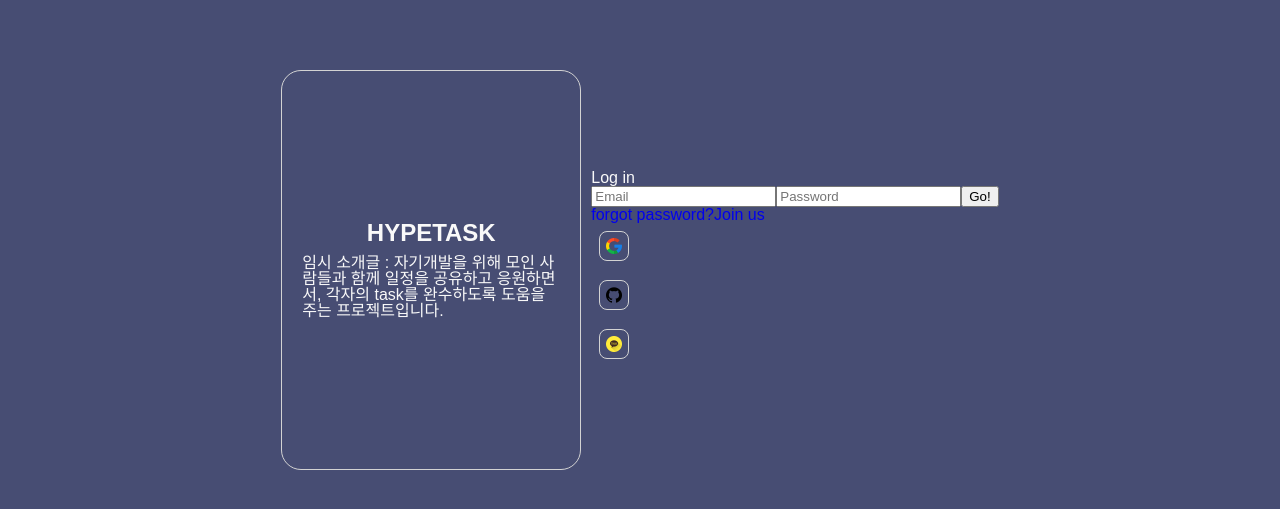
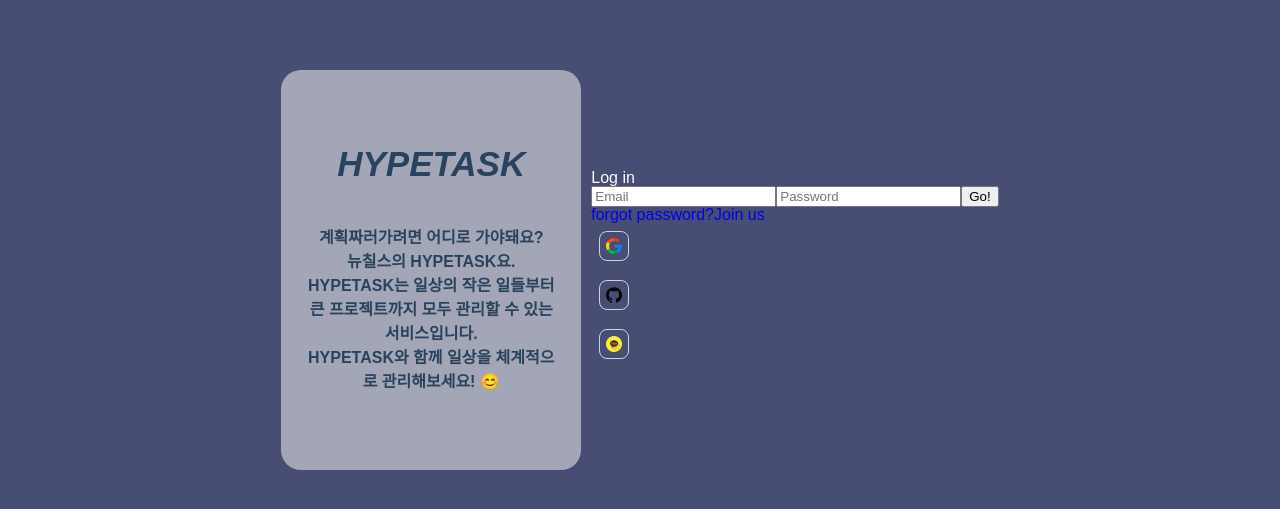
Before and after one commit to AJ3504/hypetask, a React (Create React App) app: page /first-main in a window 1280 px wide. Shown: the part 189-698 px from the top of the page. Built offline with nearby package versions, Linux system fonts and the light colour scheme.

Commit message:
Update Introduce.tsx

```diff
--- a/src/components/Authentication/Introduce.tsx
+++ b/src/components/Authentication/Introduce.tsx
@@ -5,10 +5,13 @@ const Introduce: React.FC = () => {
   return (
     <IntroduceContainer>
       <IntroduceTitle>HYPETASK</IntroduceTitle>
-      <div className="introduce-contents">
-        임시 소개글 : 자기개발을 위해 모인 사람들과 함께 일정을 공유하고
-        응원하면서, 각자의 task를 완수하도록 도움을 주는 프로젝트입니다.
-      </div>
+      <IntroduceContents>
+        계획짜러가려면 어디로 가야돼요?
+        <br />
+        뉴칠스의 HYPETASK요. <br />
+        HYPETASK는 일상의 작은 일들부터 큰 프로젝트까지 모두 관리할 수 있는
+        서비스입니다. <br /> HYPETASK와 함께 일상을 체계적으로 관리해보세요! 😊
+      </IntroduceContents>
     </IntroduceContainer>
   );
 };
@@ -17,17 +20,32 @@ export const IntroduceContainer = styled.div`
   flex-direction: column;
   justify-content: center;
   align-items: center;
-  border: 1px solid lightgray;
+  border: 1px solid transparent;
+  background: rgba(255, 255, 250, 0.5);
   flex: 1;
   margin-right: 10px;
   padding: 20px;
   border-radius: 20px;
   height: 400px;
   width: 300px;
+  color: #29425d;
 `;
 export const IntroduceTitle = styled.div`
-  font-size: 24px;
+  font-size: 35px;
   font-weight: bold;
-  margin-bottom: 10px;
+  margin-bottom: 45px;
+  text-align: center;
+  font-style: italic;
+  font-weight: 900;
+  color: #29425d;
+`;
+export const IntroduceContents = styled.div`
+  display: flex;
+  justify-content: center;
+  align-items: center;
+  flex-direction: column;
+  text-align: center;
+  line-height: 1.5;
+  font-weight: 600;
 `;
 export default Introduce;
```
